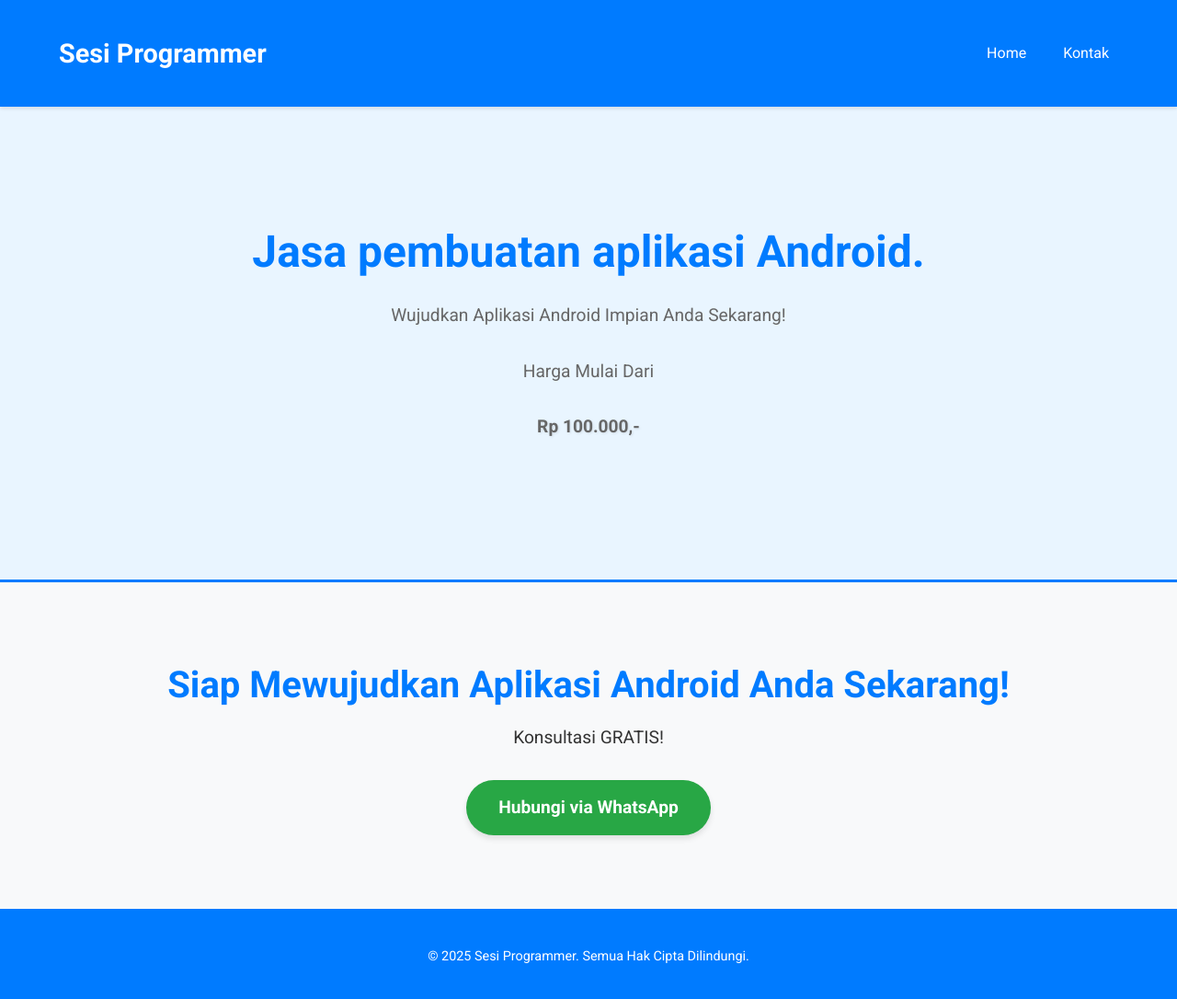
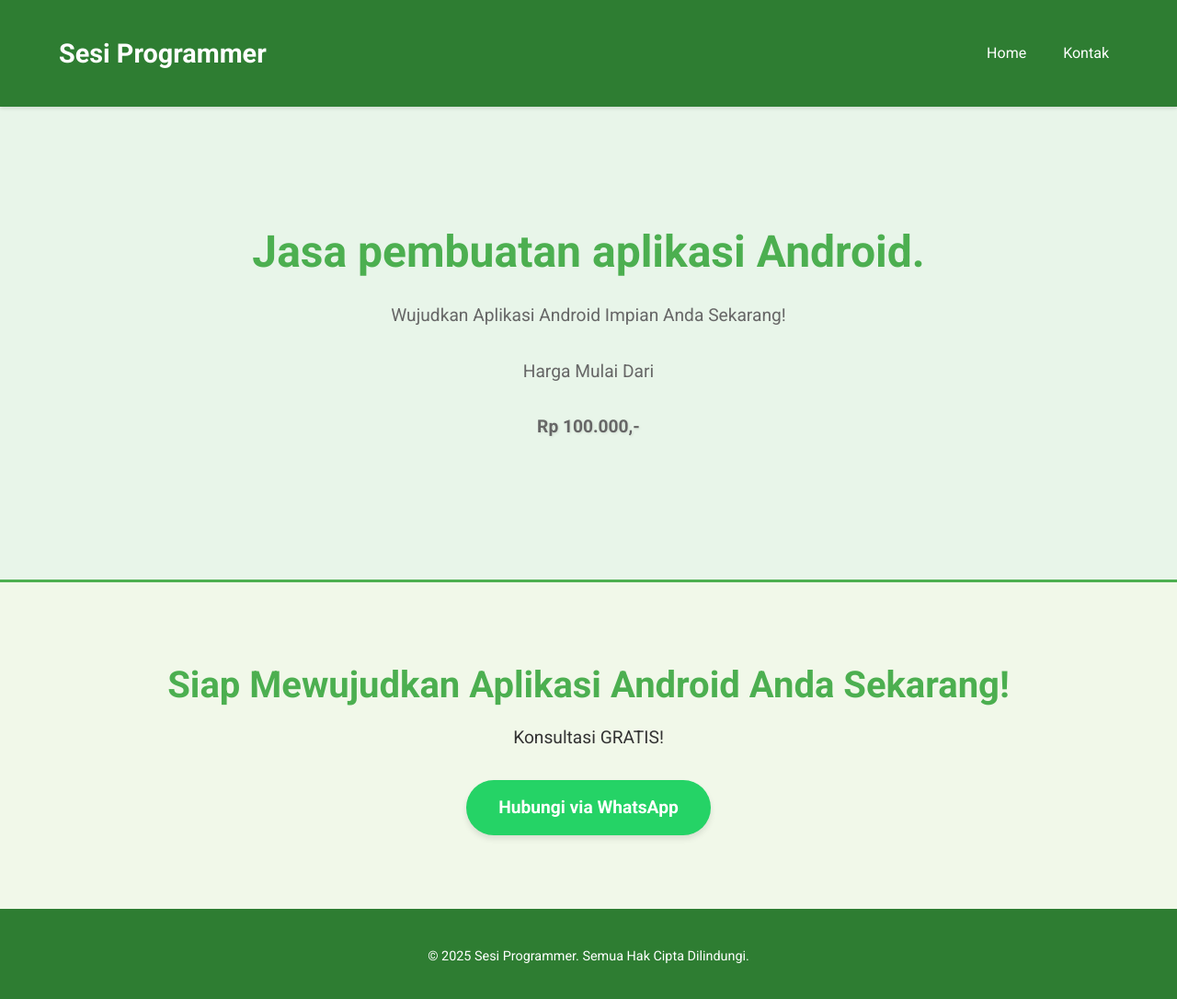
Before and after one commit to sesiprogrammer/jasa-pembuatan-aplikasi-android, a plain HTML site: page index.html in a window 1280 px wide. Shown: the whole page at 92% size. Drawn offline with Linux system fonts and the light colour scheme.

Commit message:
Update style.css

```diff
--- a/style.css
+++ b/style.css
@@ -21,9 +21,9 @@ body {
     padding: 20px 0;
 }
 
-/* Header & Navigasi - Menggunakan Biru Profesional */
+/* Header & Navigasi - Menggunakan Hijau Tua (Dark Green) */
 header {
-    background-color: #007bff; /* Biru Cerah (Primary Blue) */
+    background-color: #2e7d32; /* Hijau Gelap */
     color: white;
     padding: 15px 0;
     box-shadow: 0 2px 4px rgba(0, 0, 0, 0.1);
@@ -58,11 +58,11 @@ header h1 {
 }
 
 .navbar nav ul li a:hover {
-    background-color: #0056b3; /* Biru Lebih Gelap saat hover */
+    background-color: #1b5e20; /* Hijau Lebih Gelap saat hover */
     border-radius: 4px;
 }
 
-/* Tombol Menu Toggle (Hamburger) - Tersembunyi di Desktop */
+/* Tombol Menu Toggle (Hamburger) - Styling Mobile */
 .menu-toggle {
     display: none;
     background: none;
@@ -103,7 +103,7 @@ header h1 {
         width: 100%;
         height: 0;
         overflow: hidden;
-        background-color: #007bff;
+        background-color: #2e7d32; /* Hijau Gelap */
         transition: height 0.3s ease-in-out;
     }
 
@@ -135,26 +135,27 @@ header h1 {
 }
 /* =================================================== */
 
-/* Hero Section - Menggunakan Latar Belakang Biru Muda/Terang */
+
+/* Hero Section - Menggunakan Latar Belakang Hijau Muda/Terang */
 .hero {
-    background-color: #e9f5ff; /* Biru Sangat Muda */
+    background-color: #e8f5e9; /* Hijau Sangat Muda */
     color: #333333;
     padding: 100px 0;
     text-align: center;
-    border-bottom: 3px solid #007bff;
+    border-bottom: 3px solid #4caf50; /* Hijau Utama */
 }
 
 .hero h2 {
     font-size: 3em;
     margin-bottom: 15px;
     font-weight: 700;
-    color: #007bff; /* Judul berwarna Biru */
+    color: #4caf50; /* Judul berwarna Hijau */
 }
 
 .hero p {
     font-size: 1.2em;
     margin-bottom: 30px;
-    color: #666666; /* Teks deskripsi abu-abu gelap */
+    color: #666666;
 }
 
 .harga-mulai {
@@ -167,7 +168,7 @@ header h1 {
 .harga-utama {
     font-size: 4.5em;
     font-weight: 900;
-    color: #28a745; /* Aksen Hijau Cerah */
+    color: #ff9800; /* Aksen Jingga/Kuning (Kontras dengan Hijau) */
     text-shadow: 1px 1px 3px rgba(0, 0, 0, 0.1);
     margin-top: 5px;
     margin-bottom: 30px;
@@ -175,7 +176,7 @@ header h1 {
 
 /* Kontak Section - Area Panggilan Aksi */
 .kontak {
-    background-color: #f8f9fa; /* Abu-abu Sangat Terang */
+    background-color: #f1f8e9; /* Abu-abu Hijau Sangat Terang */
     padding: 60px 0;
     text-align: center;
     color: #333333;
@@ -183,7 +184,7 @@ header h1 {
 
 .kontak h3 {
     font-size: 2.5em;
-    color: #007bff; /* Heading berwarna Biru */
+    color: #4caf50; /* Heading berwarna Hijau */
     margin-bottom: 10px;
 }
 
@@ -195,7 +196,7 @@ header h1 {
 /* Tombol WhatsApp */
 .whatsapp-button {
     display: inline-block;
-    background-color: #28a745; /* Hijau Cerah (Accent) */
+    background-color: #25d366; /* Hijau WhatsApp */
     color: white;
     padding: 15px 35px;
     text-decoration: none;
@@ -207,14 +208,14 @@ header h1 {
 }
 
 .whatsapp-button:hover {
-    background-color: #1e7e34; /* Hijau Lebih Gelap saat hover */
+    background-color: #128c7e; /* Hijau Lebih Gelap saat hover */
     transform: scale(1.05);
     box-shadow: 0 6px 10px rgba(0, 0, 0, 0.15);
 }
 
 /* Footer */
 footer {
-    background-color: #007bff; /* Biru Primary */
+    background-color: #2e7d32; /* Hijau Gelap */
     color: white;
     padding: 20px 0;
     text-align: center;
```
